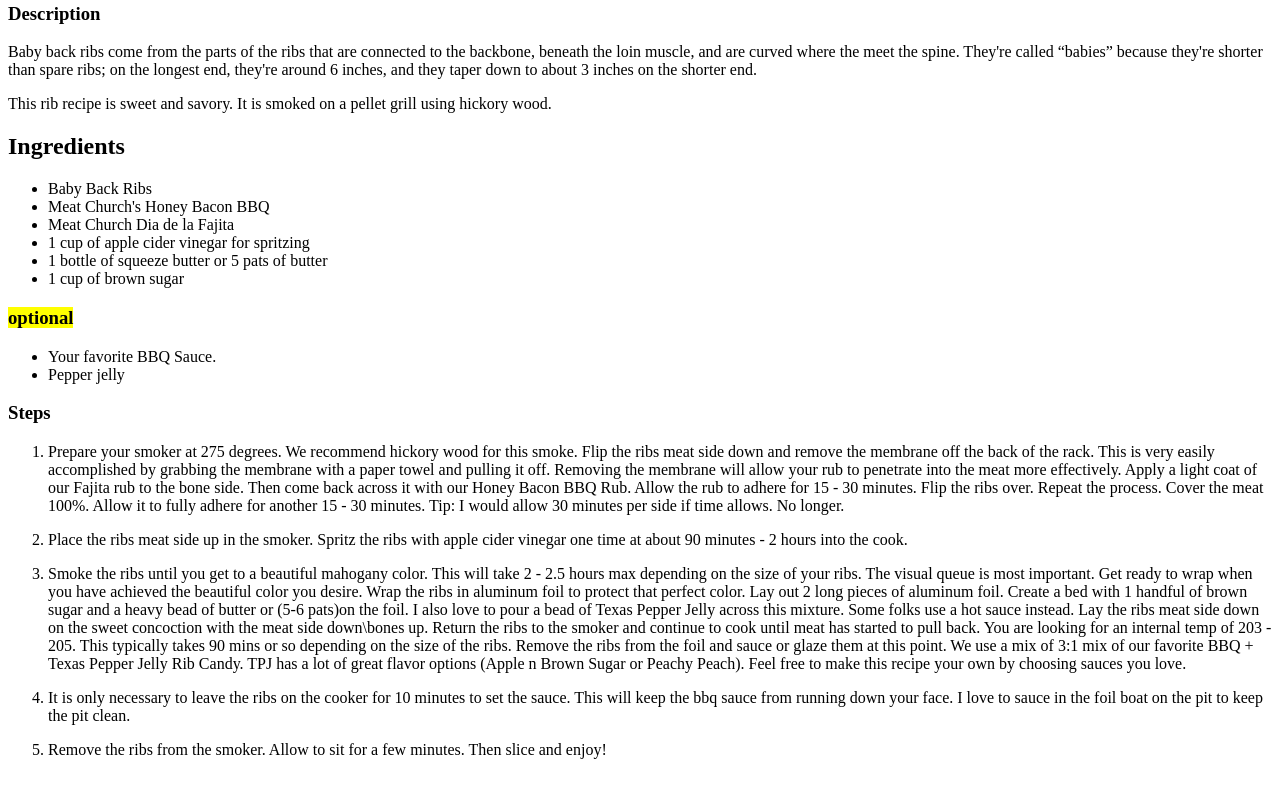
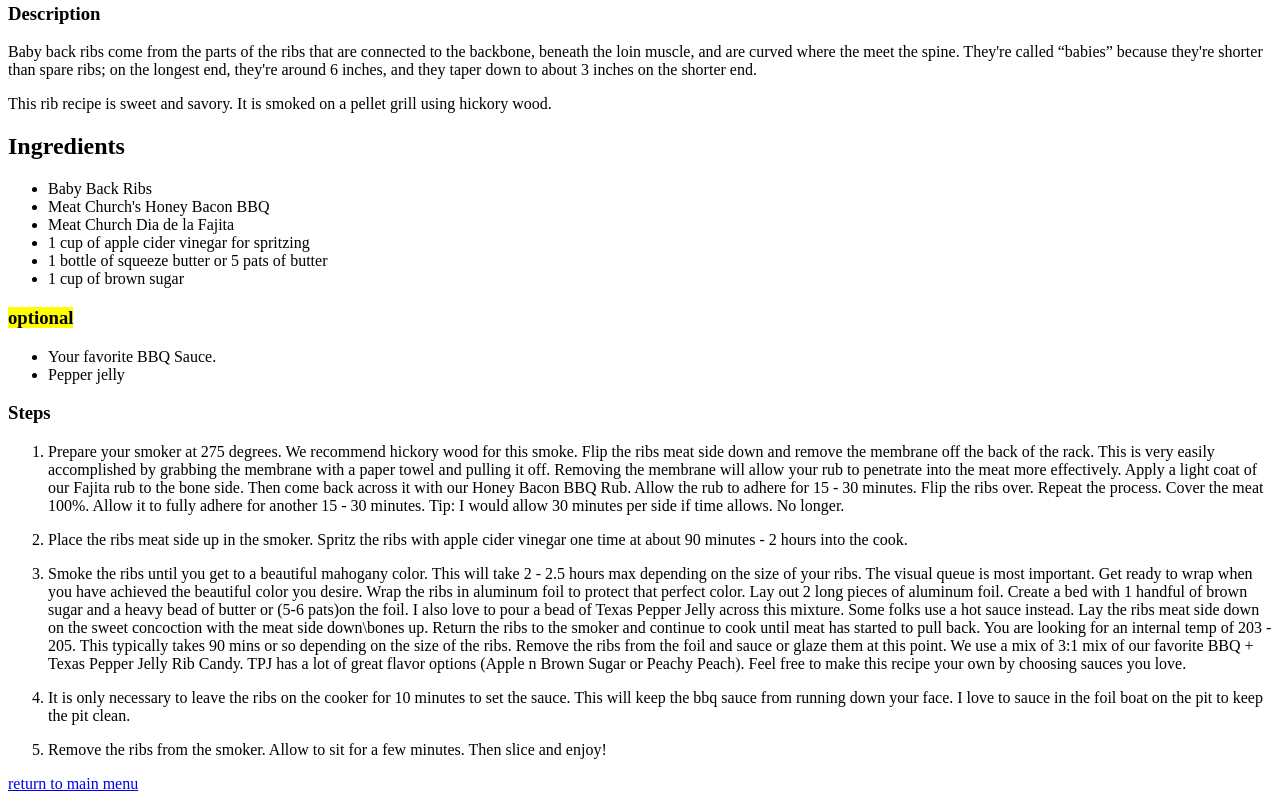
Before and after one commit to Backonthefarm/odin-recipes, a plain HTML site: page recipes/ribs.html in a window 1280 px wide. Shown: the part 353-1154 px from the top of the page. Before the commit the page ends 1128 px from the top, so only its background shows below. Drawn offline with Linux system fonts and the light colour scheme.

Commit message:
add return to main menu

```diff
--- a/recipes/ribs.html
+++ b/recipes/ribs.html
@@ -76,7 +76,11 @@
 
             </ol>
 
+            <a href="../index.html">return to main menu</a>
+
         </div>
+
+
 
 </body>
 </html>
```
